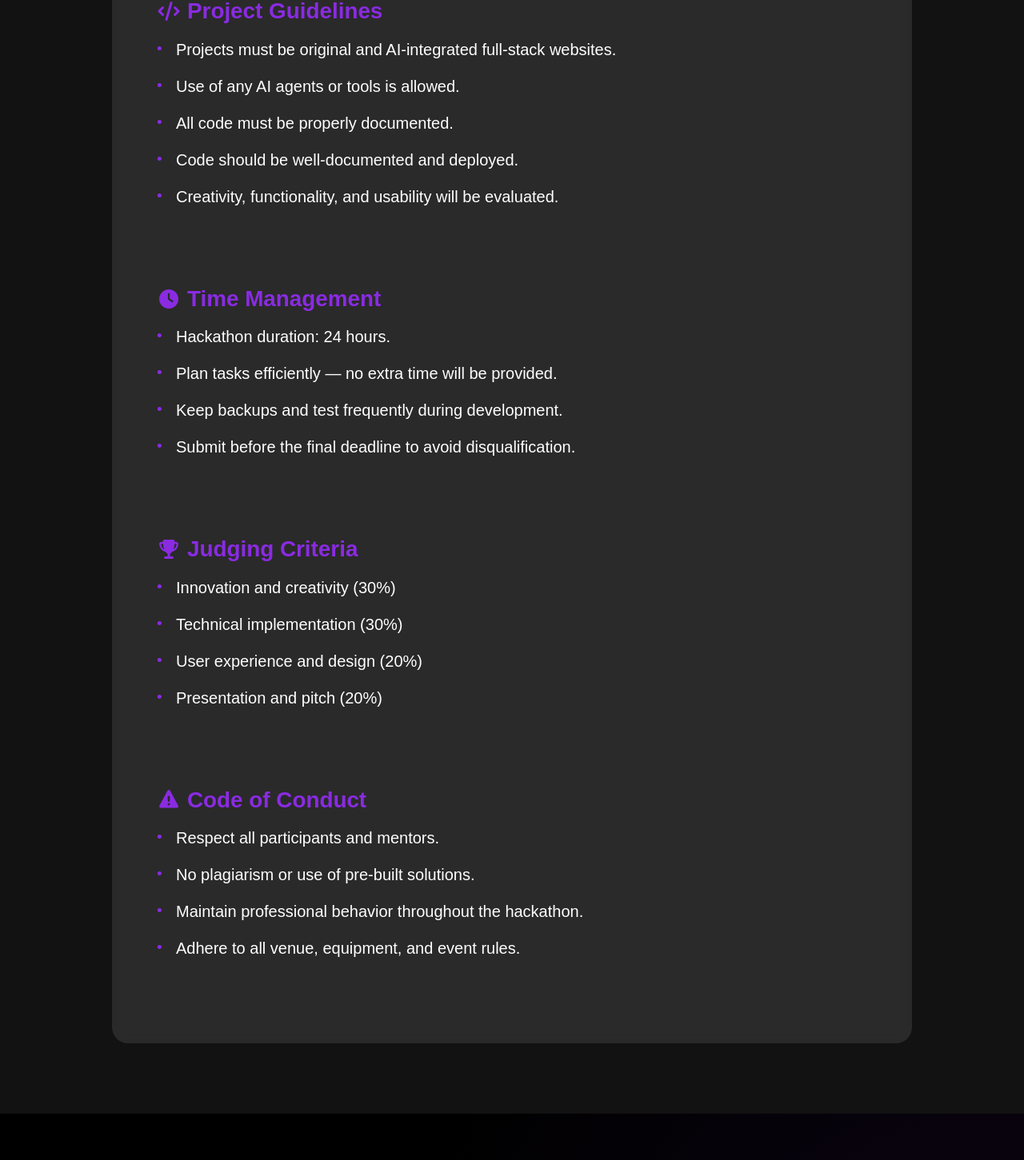
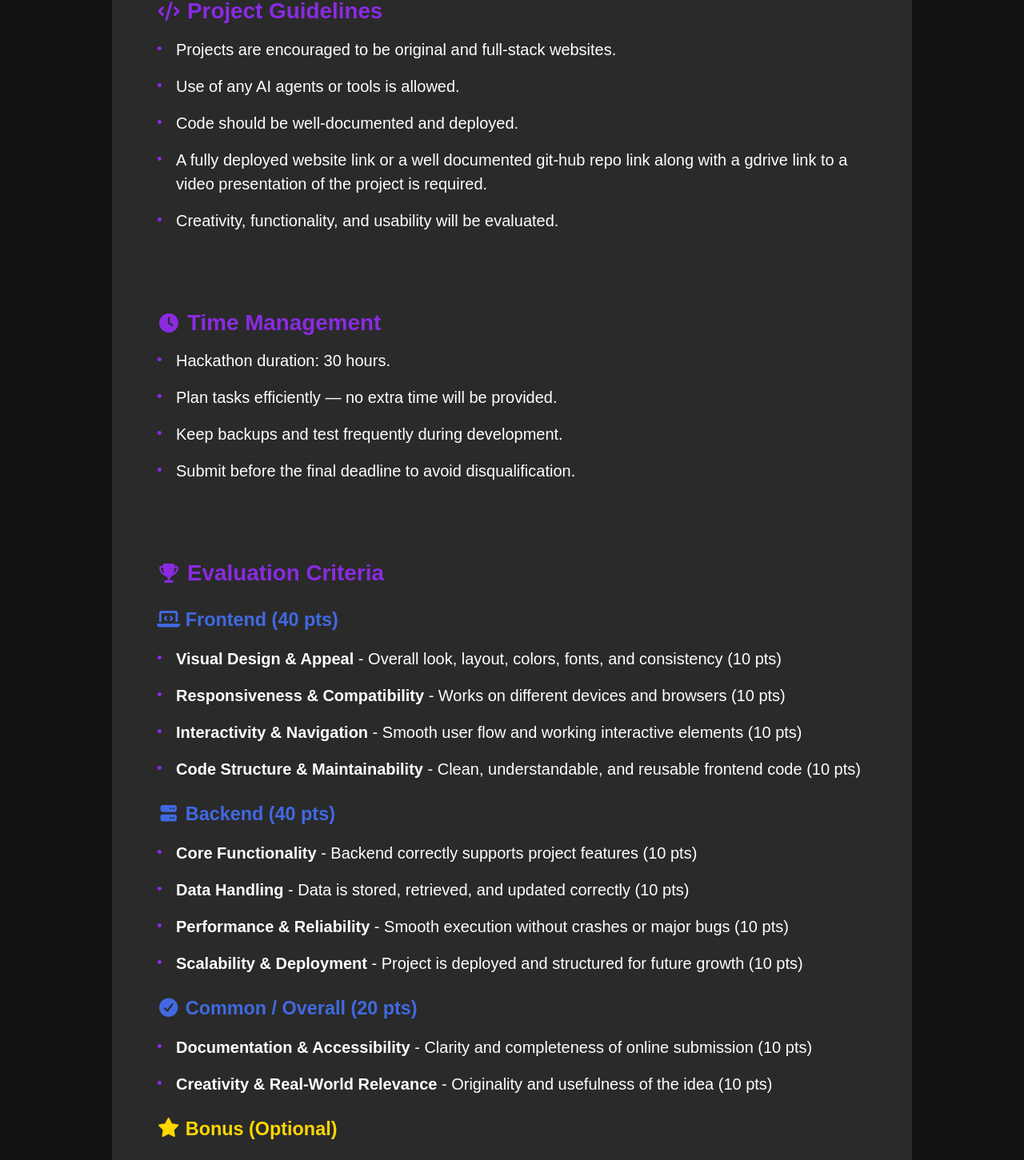
Before and after one commit to Ecb05/NOVA-Website-React, a React (Vite) app in the folder NOVA/: page /novathon in a window 1280 px wide. Shown: the part 1307-2758 px from the top of the page at 80% size. Built offline with nearby package versions, Linux system fonts and the light colour scheme; no server answers.

Commit message:
complete rules section

```diff
--- a/NOVA/src/components/sections/RulesSection.jsx
+++ b/NOVA/src/components/sections/RulesSection.jsx
@@ -9,9 +9,9 @@ const RulesSection = () => {
           <div className="rules-section" data-aos="fade-up" data-aos-delay="100">
             <h2><i className="fas fa-users"></i> Team Formation</h2>
             <ul className="rules-list">
-              <li>Teams must consist of 2-4 members from any department.</li>
+              <li>Teams must consist of 1-3 members from any department.</li>
               <li>Collaboration and equal contribution are expected.</li>
-              <li>Each team must register with a unique team name.</li>
+              <li>Each team must register with a unique team Leader e-mail.</li>
               <li>Members must use their own laptops and tools.</li>
             </ul>
           </div>
@@ -19,10 +19,10 @@ const RulesSection = () => {
           <div className="rules-section" data-aos="fade-up" data-aos-delay="200">
             <h2><i className="fas fa-code"></i> Project Guidelines</h2>
             <ul className="rules-list">
-              <li>Projects must be original and AI-integrated full-stack websites.</li>
+              <li>Projects are encouraged to be original and full-stack websites.</li>
               <li>Use of any AI agents or tools is allowed.</li>
-              <li>All code must be properly documented.</li>
               <li>Code should be well-documented and deployed.</li>
+              <li>A fully deployed website link or a well documented git-hub repo link along with a gdrive link to a video presentation of the project is required.</li>
               <li>Creativity, functionality, and usability will be evaluated.</li>
             </ul>
           </div>
@@ -30,20 +30,75 @@ const RulesSection = () => {
           <div className="rules-section" data-aos="fade-up" data-aos-delay="300">
             <h2><i className="fas fa-clock"></i> Time Management</h2>
             <ul className="rules-list">
-              <li>Hackathon duration: 24 hours.</li>
+              <li>Hackathon duration: 30 hours.</li>
               <li>Plan tasks efficiently — no extra time will be provided.</li>
               <li>Keep backups and test frequently during development.</li>
               <li>Submit before the final deadline to avoid disqualification.</li>
             </ul>
           </div>
 
-          <div className="rules-section" data-aos="fade-up" data-aos-delay="400">
-            <h2><i className="fas fa-trophy"></i> Judging Criteria</h2>
+           <div className="rules-section" data-aos="fade-up" data-aos-delay="400">
+            <h2><i className="fas fa-trophy"></i> Evaluation Criteria</h2>
+
+            {/* Frontend Section */}
+            <h3 style={{ color: 'var(--secondary-color)', marginTop: '1.5rem', marginBottom: '1rem' }}>
+              <i className="fas fa-laptop-code"></i> Frontend (40 pts)
+            </h3>
             <ul className="rules-list">
-              <li>Innovation and creativity (30%)</li>
-              <li>Technical implementation (30%)</li>
-              <li>User experience and design (20%)</li>
-              <li>Presentation and pitch (20%)</li>
+              <li>
+                <strong>Visual Design & Appeal</strong> - Overall look, layout, colors, fonts, and consistency (10 pts)
+              </li>
+              <li>
+                <strong>Responsiveness & Compatibility</strong> - Works on different devices and browsers (10 pts)
+              </li>
+              <li>
+                <strong>Interactivity & Navigation</strong> - Smooth user flow and working interactive elements (10 pts)
+              </li>
+              <li>
+                <strong>Code Structure & Maintainability</strong> - Clean, understandable, and reusable frontend code (10 pts)
+              </li>
+            </ul>
+
+            {/* Backend Section */}
+            <h3 style={{ color: 'var(--secondary-color)', marginTop: '1.5rem', marginBottom: '1rem' }}>
+              <i className="fas fa-server"></i> Backend (40 pts)
+            </h3>
+            <ul className="rules-list">
+              <li>
+                <strong>Core Functionality</strong> - Backend correctly supports project features (10 pts)
+              </li>
+              <li>
+                <strong>Data Handling</strong> - Data is stored, retrieved, and updated correctly (10 pts)
+              </li>
+              <li>
+                <strong>Performance & Reliability</strong> - Smooth execution without crashes or major bugs (10 pts)
+              </li>
+              <li>
+                <strong>Scalability & Deployment</strong> - Project is deployed and structured for future growth (10 pts)
+              </li>
+            </ul>
+
+            {/* Common/Overall Section */}
+            <h3 style={{ color: 'var(--secondary-color)', marginTop: '1.5rem', marginBottom: '1rem' }}>
+              <i className="fas fa-check-circle"></i> Common / Overall (20 pts)
+            </h3>
+            <ul className="rules-list">
+              <li>
+                <strong>Documentation & Accessibility</strong> - Clarity and completeness of online submission (10 pts)
+              </li>
+              <li>
+                <strong>Creativity & Real-World Relevance</strong> - Originality and usefulness of the idea (10 pts)
+              </li>
+            </ul>
+
+            {/* Bonus Section */}
+            <h3 style={{ color: '#ffd700', marginTop: '1.5rem', marginBottom: '1rem' }}>
+              <i className="fas fa-star"></i> Bonus (Optional)
+            </h3>
+            <ul className="rules-list">
+              <li>
+                <strong>Integrations & Extra Features</strong> - Additional functionality like chatbots, APIs, or third-party tools (+5 pts)
+              </li>
             </ul>
           </div>
 
```
